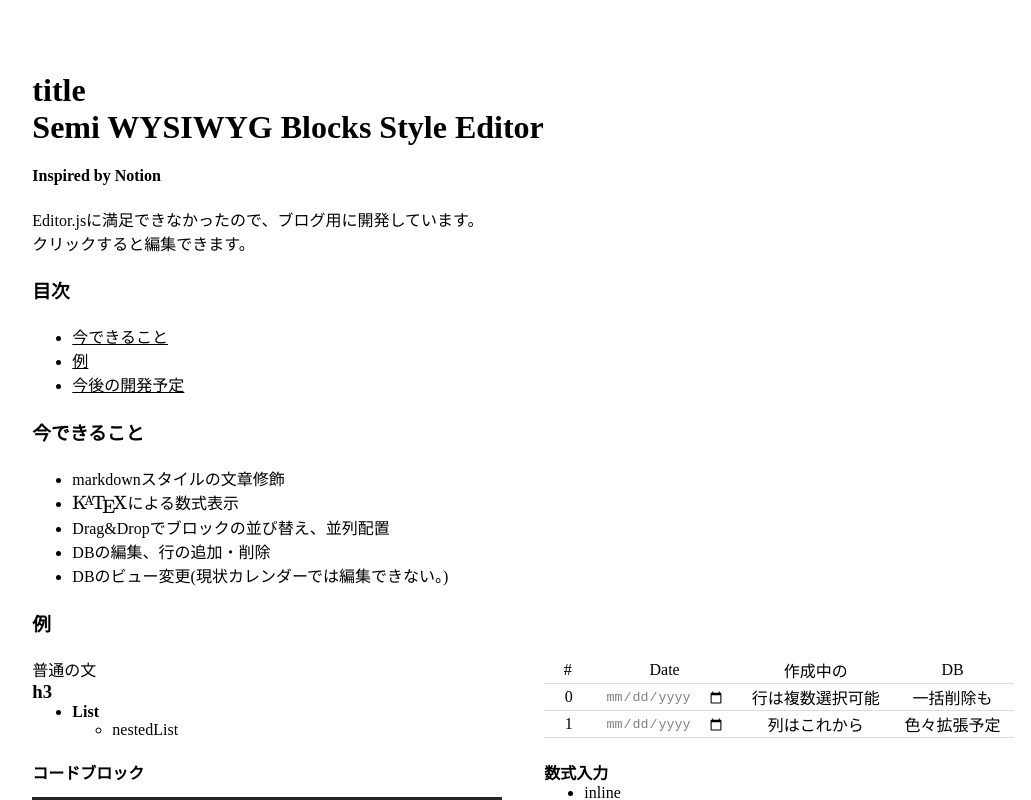
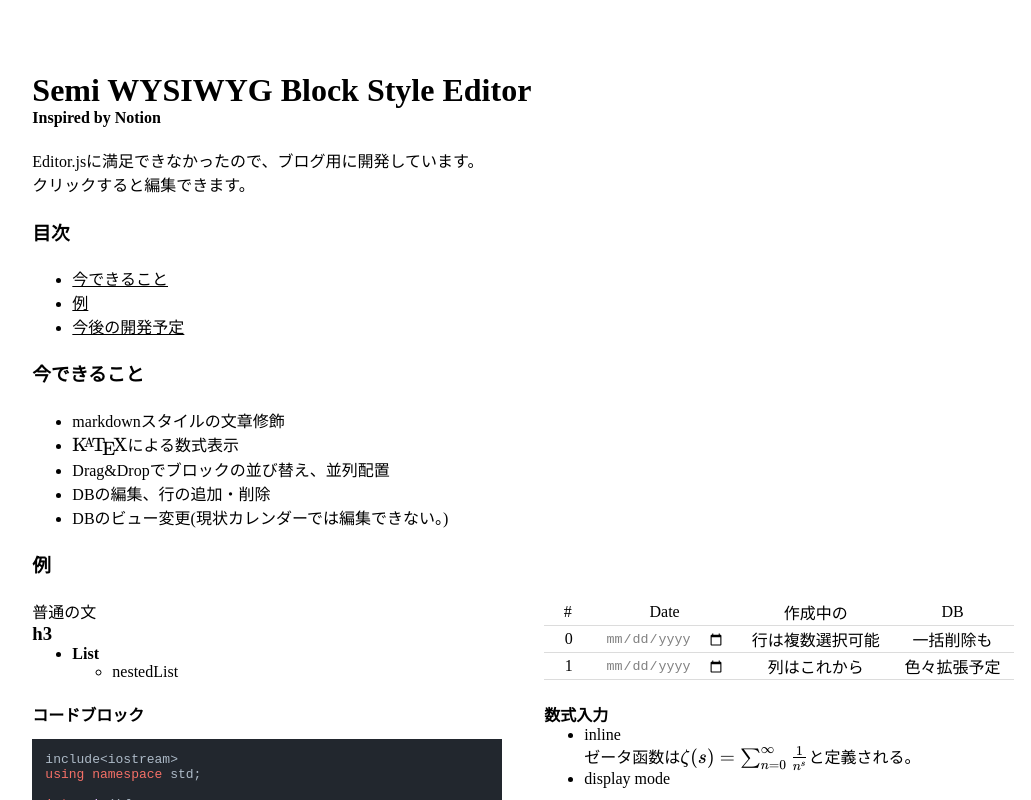
Before and after one commit to nuemu/EditorReact, a React (Create React App) app: page / in a window 1280 px wide. Shown: the top 800 px of the page, without its empty margins (117-1148 px from the left). Built offline with nearby package versions, Linux system fonts and the light colour scheme.

Commit message:
Change: Initial Datas to LocalActions

```diff
--- a/src/Editor/Base.tsx
+++ b/src/Editor/Base.tsx
@@ -5,17 +5,39 @@ import LoadedBlocks from './Blocks/blocks_loader'
 import Menu from './Menu/Menu'
 
 import { useRecoilValue, useRecoilState } from 'recoil'
-import { blocksSelector, focusState, menuState } from './reicoil/atom';
+import { blocksSelector, focusState, currentPage, menuState, pageListSelector } from './recoil/atom';
 
-type BlocksState = [{ id: string; type: string; data: { text: string; }; }[][], any]
+const BlocksComponents = LoadedBlocks as any
 
 function Base() {
-  const [blocks, setBlocks] = useRecoilState(blocksSelector) as BlocksState
+  const [blocks, setBlocks] = useRecoilState(blocksSelector) as [Blocks, any]
   const [focusing, setFocus] = useRecoilState(focusState)
 
+  // Mainly Initialize use
+  const [pageList, setPageList] = useRecoilState(pageListSelector) as [PageList, any]
+  const [currentPageId, setCurrentPageId] = useRecoilState(currentPage)
+
   const menu = useRecoilValue(menuState)
+  const [dragging, setDrag] = useState([-1,0])
 
-  const [dragging, setDrag] = useState([-1,0])
+  const getList = (id:string, pageList: any) => {
+    var listItem = {title: 'loading'}
+    pageList.forEach((item:any) => {
+      if(item.id === id) listItem = item
+      else if(listItem === {title: 'loading'}) listItem = getList(id,item.list)
+    })
+    return listItem
+  }
+
+  const getTitle = () => {
+    const newList = JSON.parse(JSON.stringify(pageList))
+    const listItem = getList(currentPageId, newList)
+    return listItem.title
+  }
+
+  const currentTitle = useRef(getTitle())
+
+  // Initialize
 
   const generateRefs = () => {
     var dummyRefs:any = []
@@ -29,17 +51,18 @@ function Base() {
     return dummyRefs
   }
 
-  // initialize refs
   var menuRefs = useRef([[React.createRef()]]) as any
   menuRefs.current = generateRefs()
 
   var Refs = useRef([[React.createRef()]]) as any
   Refs.current = generateRefs()
 
+  // forceUpdate
   useEffect(() => {
     if(focusing[0] === -1 && focusing[1] === 1)setFocus([-1,0])
   })
 
+  // Actions
   const handleMouseOver = (row_index:number, col_index:number) => {
     if(menu[0] < 0) menuRefs.current[row_index][col_index].current.style.opacity = 1
   }
@@ -73,7 +96,7 @@ function Base() {
     element.classList.remove('active')
   }
 
-  const removeBlockAddLine = (dragging: number[], dropping: number[], newBlocks: BlocksState[0]) => {
+  const removeBlockAddLine = (dragging: number[], dropping: number[], newBlocks: Blocks) => {
     // Add new line upside of the removing block?
     if(dragging[0] > dropping[0]){
       if(newBlocks[dragging[0]+1].length > 1) newBlocks[dragging[0]+1].splice(dragging[1], 1)
@@ -85,7 +108,7 @@ function Base() {
     }
     return newBlocks
   }
-  const removeBlock = (dragging: number[], dropping: number[], newBlocks: BlocksState[0]) => {
+  const removeBlock = (dragging: number[], dropping: number[], newBlocks: Blocks) => {
     if(dragging[0] === dropping[0]){
       if(dragging[1] > dropping[1]) newBlocks[dragging[0]].splice(dragging[1]+1, 1)
       else newBlocks[dragging[0]].splice(dragging[1], 1)
@@ -132,8 +155,6 @@ function Base() {
     }
   }
 
-  const BlocksComponents = LoadedBlocks as any
-
   const block = (row_index: number, col_index: number) => {
     const Block = BlocksComponents[blocks[row_index][col_index].type].default
     return (
@@ -170,14 +191,19 @@ function Base() {
   )}
 
   const handleTitleChange = (e: React.ChangeEvent<HTMLHeadingElement>) => {
-    console.log(e)
+    const element = e.target as HTMLElement
+    const newList = JSON.parse(JSON.stringify(pageList))
+    const listItem = getList(currentPageId, newList)
+    listItem.title = element.innerText
+
+    setPageList(newList)
   }
 
   const title = (
     <h1
       className="title"
       contentEditable
-      dangerouslySetInnerHTML={{__html: 'title'}}
+      dangerouslySetInnerHTML={{__html: currentTitle.current}}
       onInput={(e:React.ChangeEvent<HTMLHeadingElement>) => handleTitleChange(e)}
     />)
 
--- a/src/Editor/Blocks/DBBlock/Calender/CalenderView.tsx
+++ b/src/Editor/Blocks/DBBlock/Calender/CalenderView.tsx
@@ -2,7 +2,7 @@ import React, { useEffect, useState } from 'react'
 import './Calender.css'
 
 import { useRecoilState } from 'recoil'
-import { DBState } from '../../../reicoil/atom';
+import { DBState } from '../../../recoil/atom';
 
 import { Week, currentYear, currentMonth, today } from './CalenderSettings'
 
--- a/src/Editor/Blocks/DBBlock/Components/Date.tsx
+++ b/src/Editor/Blocks/DBBlock/Components/Date.tsx
@@ -2,7 +2,7 @@ import React from 'react'
 import './Date.css'
 
 import { useRecoilState } from 'recoil'
-import { DBState } from '../../../reicoil/atom';
+import { DBState } from '../../../recoil/atom';
 
 type DBStateType = [
   {
--- a/src/Editor/Blocks/DBBlock/Components/Text.tsx
+++ b/src/Editor/Blocks/DBBlock/Components/Text.tsx
@@ -1,7 +1,7 @@
 import React, { useEffect, useRef, useState } from 'react'
 
 import { useRecoilState } from 'recoil'
-import { DBState } from '../../../reicoil/atom';
+import { DBState } from '../../../recoil/atom';
 
 import './Text.css'
 
--- a/src/Editor/Blocks/DBBlock/Components/ViewMenu/ViewMenu.tsx
+++ b/src/Editor/Blocks/DBBlock/Components/ViewMenu/ViewMenu.tsx
@@ -2,7 +2,7 @@ import React, { useState } from 'react'
 import './ViewMenu.css'
 
 import { useRecoilState } from 'recoil'
-import { DBState } from '../../../../reicoil/atom';
+import { DBState } from '../../../../recoil/atom';
 import { viewMenuItems } from '../../DBViews'
 
 type DBStateType = [
--- a/src/Editor/Blocks/DBBlock/DBBlock.tsx
+++ b/src/Editor/Blocks/DBBlock/DBBlock.tsx
@@ -1,7 +1,7 @@
 import React from 'react'
 
 import { useRecoilValue } from 'recoil'
-import { DBState } from '../../reicoil/atom';
+import { DBState } from '../../recoil/atom';
 
 import Components from './view_loader'
 
--- a/src/Editor/Blocks/DBBlock/Table/TableView.tsx
+++ b/src/Editor/Blocks/DBBlock/Table/TableView.tsx
@@ -2,7 +2,7 @@ import React, { useEffect, useRef, useState } from 'react'
 import './Table.css'
 
 import { useRecoilState } from 'recoil'
-import { DBState } from '../../../reicoil/atom';
+import { DBState } from '../../../recoil/atom';
 
 import { rowMenuItems, colMenuItems } from './TableMenuItems'
 
--- a/src/Editor/Blocks/TextBlock/TextBlock.tsx
+++ b/src/Editor/Blocks/TextBlock/TextBlock.tsx
@@ -2,7 +2,7 @@ import React, { useEffect, useRef, useState } from "react";
 import './TextBlock.css'
 
 import { useRecoilState } from 'recoil'
-import { blocksSelector, focusState } from '../../reicoil/atom';
+import { blocksSelector, focusState } from '../../recoil/atom';
 
 import katex from 'katex'
 import 'katex/dist/katex.css'
--- a/src/Editor/Menu/Menu.tsx
+++ b/src/Editor/Menu/Menu.tsx
@@ -2,7 +2,7 @@ import React, { forwardRef, useRef } from "react";
 import './Menu.css'
 
 import { useRecoilState } from 'recoil'
-import { blocksSelector, focusState, menuState } from '../reicoil/atom';
+import { blocksSelector, focusState, menuState } from '../recoil/atom';
 
 import Datas from '../Blocks/BlockDatas'
 import { v4 } from 'uuid'
--- a/src/Editor/reicoil/atom.tsx
+++ b/src/Editor/recoil/LocalActions.ts
@@ -1,61 +1,57 @@
-import { atom, selector } from 'recoil'
-import { v4 } from 'uuid'
+/*
+  This File is using for Local Dev
+*/
 
-export const menuState = atom({
-    key: 'menuState',
-    default: [-1, 0]
-})
+const initialPage = {
+  id: 'Loading',
+  column: [],
+  data: [[
+    {
+      "id": "Loading",
+      "type": "Text",
+      "data": {
+        "text": "Loading..."
+  }}]]
+}
 
-export const DBState = atom({
-  key: 'DBState',
-  default: {
-    id: v4(),
-    view: 'Table',
-    column:[
-      {name:'Date', property: 'Date'},
-      {name:'作成中の', property: 'Text'},
-      {name:'DB', property: 'Text'}
-    ],
-    data:
-    [
-      ['', '行は複数選択可能', '一括削除も'],
-      ['', '列はこれから', '色々拡張予定']
-    ]
+export const DBActions = (action: string, params: any) => {
+  var response: any = 'failed'
+  switch(action){
+    case 'fetch':
+      break
   }
-})
+  return response
+}
 
-export const pageListState = atom({
-  key: 'pageListState',
-  default:
+export const PageActions = (action: string, params: any|null) => {
+  var response: any = 'failed'
+  switch(action){
+    case 'fetch':
+      response = Pages.find(page => page.id === params.id)
+      break
+    case 'post':
+      response = Pages.push(initialPage)
+      break
+  }
+  return response
+}
+
+export const PageListActions = (action: string, params: any) => {
+  var response: any = 'failed'
+  switch(action){
+    case 'fetch':
+      response = PageList
+      break
+  }
+  return response
+}
+
+export const DBs = []
+export const Pages = [
   {
-    id: 'base',
-    title: 'Semi WYSIWYG Block Style Editor',
-    list:
-    [
-      {
-        id: 'sample',
-        title: '',
-        list: []
-      }
-    ]
-  }
-})
-
-const pageState = atom({
-  key: 'pageState',
-  default: {
-    id: 'base',
+    id: 'Base',
     column: [],
     data: [
-      [
-        {
-          "id": "c33b2d2c-3690-4a1a-80ab-701e294a574c",
-          "type": "Text",
-          "data": {
-            "text": "# Semi WYSIWYG Blocks Style Editor"
-          }
-        }
-      ],
       [
         {
           "id": "d24c3512-d4a2-4e93-a145-7aaf96b6ab1b",
@@ -170,28 +166,19 @@ const pageState = atom({
         }
       ]
     ]
-  },
-});
-
-type Blocks = { id: string; type: string; data: { text: string; }; }[][]
-
-export const blocksSelector = selector({
-  key: 'blocksSelector',
-  get: ({get}) => {
-    const blocks = get(pageState).data
-    return blocks as Blocks
-  },
-  set: ({get,set}, newBlocks) => {
-    const newValue = {
-      id: get(pageState).id,
-      column: [],
-      data: newBlocks as Blocks
-    }
-    set(pageState, newValue)
   }
-})
-
-export const focusState = atom({
-  key: 'focusState',
-  default: [-1, 0]
-})
+]
+export const PageList = [
+  {
+    id: 'Base',
+    title: 'Semi WYSIWYG Block Style Editor',
+    list:
+    [
+      {
+        id: 'sample',
+        title: '',
+        list: []
+      }
+    ]
+  }
+]
--- /dev/null
+++ b/src/Editor/recoil/atom.tsx
@@ -0,0 +1,89 @@
+import { atom, selector } from 'recoil'
+import { v4 } from 'uuid'
+
+import { PageActions, PageListActions } from './LocalActions'
+
+export const menuState = atom({
+    key: 'menuState',
+    default: [-1, 0]
+})
+
+export const DBState = atom({
+  key: 'DBState',
+  default: {
+    id: v4(),
+    view: 'Table',
+    column:[
+      {name:'Date', property: 'Date'},
+      {name:'作成中の', property: 'Text'},
+      {name:'DB', property: 'Text'}
+    ],
+    data:
+    [
+      ['', '行は複数選択可能', '一括削除も'],
+      ['', '列はこれから', '色々拡張予定']
+    ]
+  }
+})
+
+export const currentPage = atom({
+  key: 'currentPageId',
+  default: 'Base'
+})
+
+export const pageListState = atom<PageList>({
+  key: 'pageListState',
+  default: [{
+    id: 'loading',
+    title: 'Loading',
+    list:[]
+  }]
+})
+
+export const pageListSelector = selector({
+  key: 'pageListSelector',
+  get: () => {
+    const pageList = PageListActions('fetch', '')
+    return pageList as PageList
+  },
+  set: ({set}, newPageList) => {
+    const newList = newPageList as PageList
+    set(pageListState, newList)
+  }
+})
+
+export const pageState = atom<Page>({
+  key: 'pageState',
+  default: {
+    id: 'loading',
+    column: [],
+    data: [[
+      {
+        "id": "Loading",
+        "type": "Text",
+        "data": {
+          "text": "Loading..."
+    }}]]
+  }
+});
+
+export const blocksSelector = selector({
+  key: 'blocksSelector',
+  get: ({get}) => {
+    const page = PageActions('fetch', {id: get(currentPage)})
+    return page!.data as Blocks
+  },
+  set: ({get,set}, newBlocks) => {
+    const newValue = {
+      id: get(pageState)!.id,
+      column: [],
+      data: newBlocks as Blocks
+    }
+    set(pageState, newValue)
+  }
+})
+
+export const focusState = atom({
+  key: 'focusState',
+  default: [-1, 0]
+})
```
Also changed, not shown: src/react-app-env.d.ts (added, +19 -0 lines).
